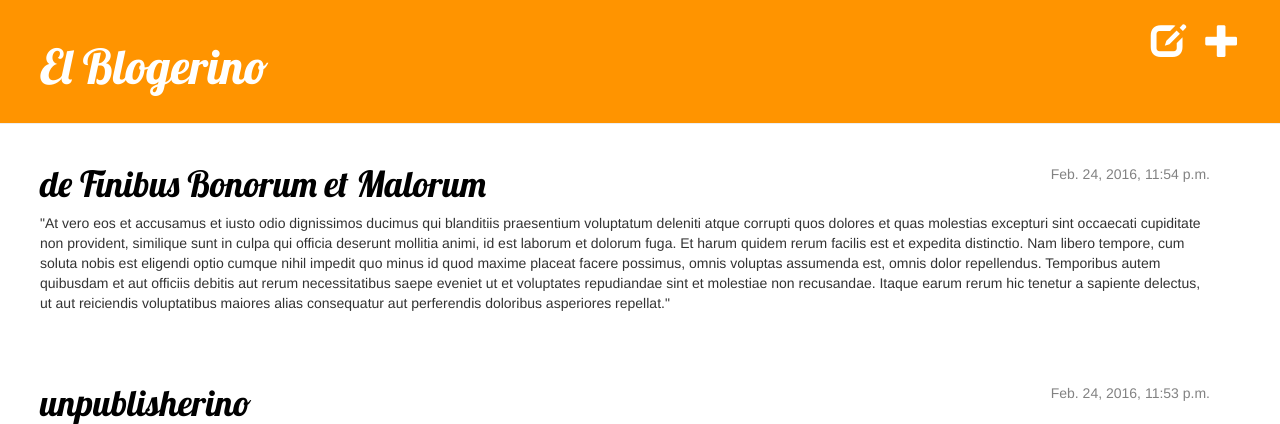
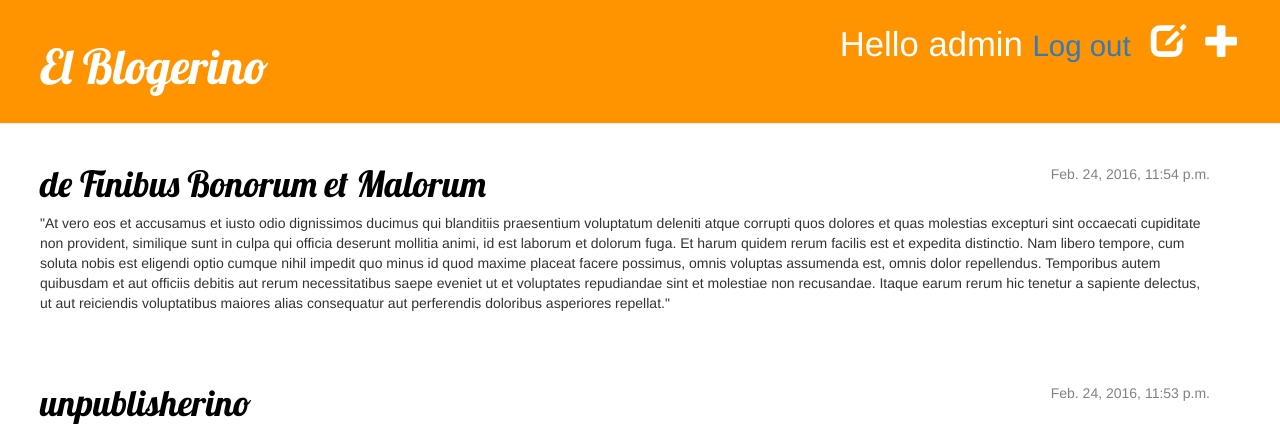
Before and after one commit to dyosh/djangerino, a Django app: page / in a window 1280 px wide. Shown: the top 424 px of the page. Run offline with Django 3.2, Linux system fonts and the light colour scheme; a user stored in the database is signed in; data comes from the database, SQL or seed files in the repository; both versions use the stored data as it was after the commit; some libraries are stand-ins or nearby versions.

Commit message:
added django auth

```diff
--- a/blogerino/blog/templates/blog/base.html
+++ b/blogerino/blog/templates/blog/base.html
@@ -12,6 +12,16 @@
     {% if user.is_authenticated %}
       <a href="{% url 'post_new'%}" class="top-menu"><span class="glyphicon glyphicon-plus"></span></a>
       <a href="{% url 'post_draft_list'%}" class="top-menu"><span class="glyphicon glyphicon-edit"></span></a>
+      <p class="top-menu">
+        Hello {{ user.username }}
+        <small>
+          <a href="{% url 'django.contrib.auth.views.logout' %}">Log out</a>
+        </small>
+      </p>
+    {% else %}
+      <a href="{% url 'django.contrib.auth.views.login' %}" class="top-menu">
+        <span class="glyphicon glyphicon-lock"></span>
+      </a>
     {% endif %}
     <h1><a href="/">El Blogerino</a></h1>
   </div>
--- a/blogerino/blog/views.py
+++ b/blogerino/blog/views.py
@@ -1,4 +1,5 @@
 from django.shortcuts import render, get_object_or_404, redirect
+from django.contrib.auth.decorators import login_required
 from django.utils import timezone
 from .models import Post
 from .forms import PostForm
@@ -7,6 +8,7 @@ def post_list(request):
     posts = Post.objects.filter(published_date__lte=timezone.now()).order_by('-published_date')
     return render(request, 'blog/post_list.html', {'posts': posts})
 
+@login_required
 def post_draft_list(request):
     posts = Post.objects.filter(published_date__isnull=True).order_by('created_date')
     return render(request, 'blog/post_draft_list.html', {'posts': posts})
@@ -15,6 +17,7 @@ def post_detail(request, post_id):
     post = get_object_or_404(Post, pk=post_id)
     return render(request, 'blog/post_detail.html', {'post': post})
 
+@login_required
 def post_new(request):
     # (Dan): this method gets calledback after submitting the POST request
     # (Dan): so we do the logic back in this method, should find a way to explicitly call a custom method.
@@ -34,16 +37,19 @@ def post_new(request):
 
     return render(request, 'blog/post_edit.html', {'form': form})
 
+@login_required
 def post_publish(request, post_id):
     post = get_object_or_404(Post, pk=post_id)
     post.publish()
     return redirect('post_detail', post_id)
 
+@login_required
 def post_delete(request, post_id):
     post = get_object_or_404(Post, pk=post_id)
     post.delete()
     return redirect('blog.views.post_list') #(Dan): same as just putting 'post_list', this may be more clear.
 
+@login_required
 def post_edit(request, post_id):
     post = get_object_or_404(Post, pk=post_id)
     if request.method == "POST":
--- a/blogerino/mysite/settings.py
+++ b/blogerino/mysite/settings.py
@@ -101,6 +101,7 @@ AUTH_PASSWORD_VALIDATORS = [
     },
 ]
 
+LOGIN_REDIRECT_URL = '/'
 
 # Internationalization
 # https://docs.djangoproject.com/en/1.9/topics/i18n/
--- a/blogerino/mysite/urls.py
+++ b/blogerino/mysite/urls.py
@@ -15,8 +15,11 @@ Including another URLconf
 """
 from django.conf.urls import url, include
 from django.contrib import admin
+admin.autodiscover() # (Dan): ???
 
 urlpatterns = [
     url(r'^admin/', admin.site.urls),
+    url(r'^accounts/login/$', 'django.contrib.auth.views.login'),
+    url(r'^accounts/logout/$', 'django.contrib.auth.views.logout', {'next_page': '/'}),
     url(r'^', include('blog.urls')),
 ]
```
Also changed, not shown: blogerino/blog/templates/blog/post_draft_list.html (added, +15 -0 lines), blogerino/db.sqlite3.
